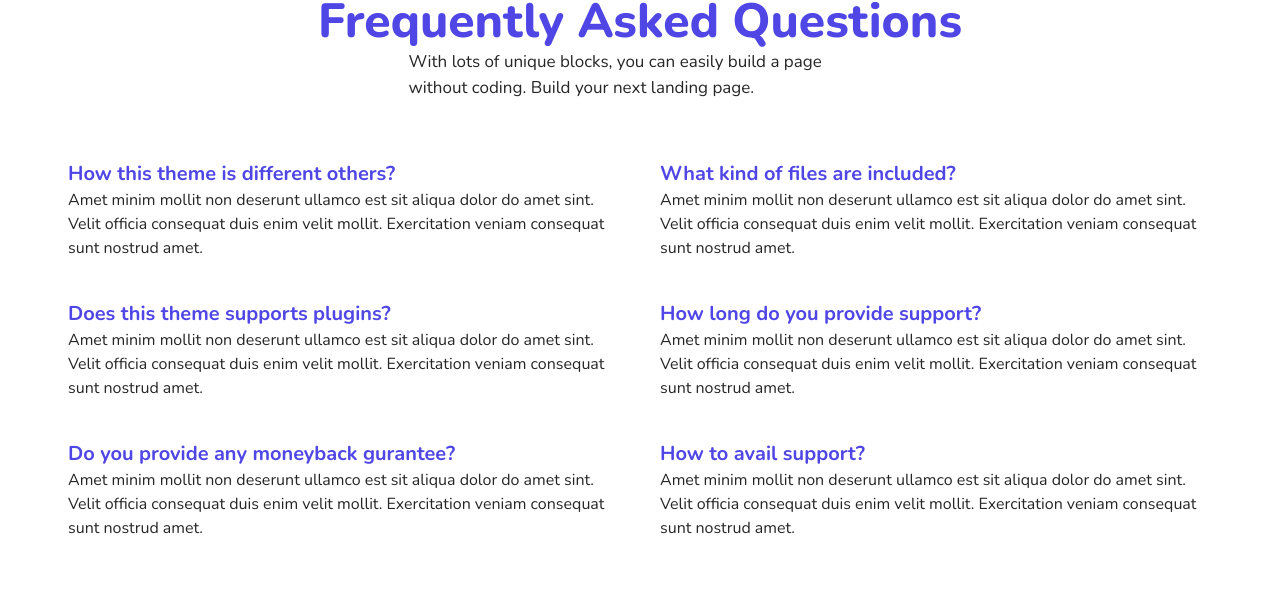
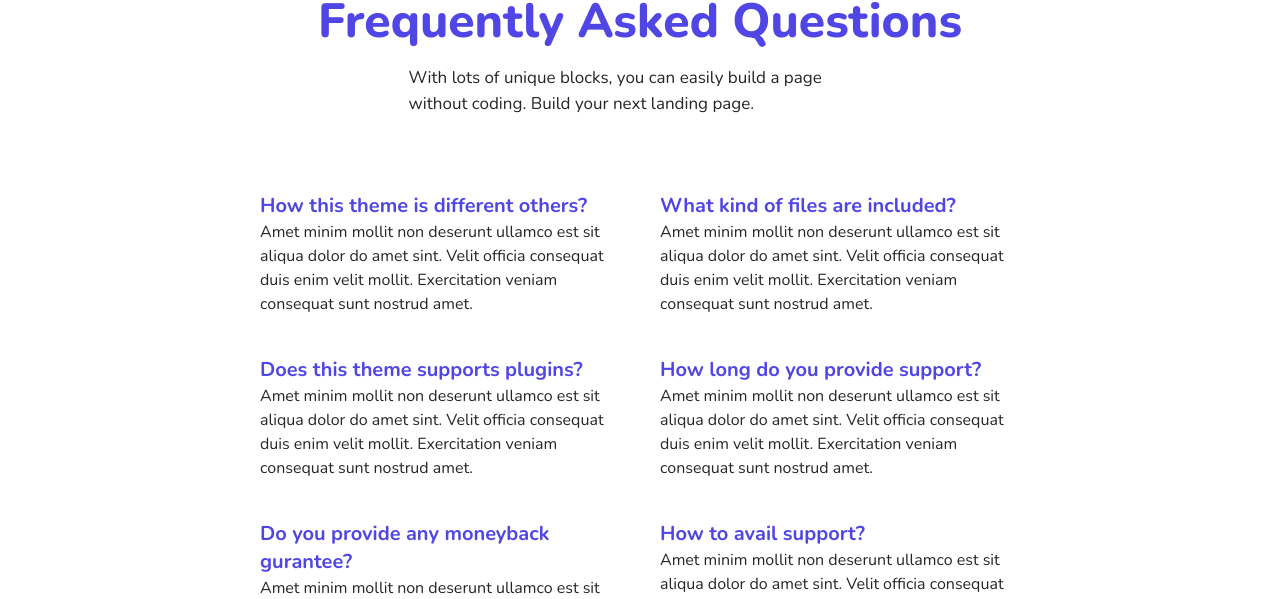
Before and after one commit to VicTips/weware-landing, a React (Create React App) app: page / in a window 1280 px wide. Shown: the part 3041-3640 px from the top of the page. Built offline with nearby package versions, Linux system fonts and the light colour scheme; the HTML template or start-up script is replaced by a standard one.

Commit message:
Add styles

```diff
--- a/src/components/faq/Faq.js
+++ b/src/components/faq/Faq.js
@@ -4,13 +4,13 @@ import QuestionsList from "../../services/constants/QuestionsList"
 const Faq = () => {
   return (
     <section className='px-12 mb-24'>
-      <h2 className='text-5xl font-extrabold text-center mb-[0.25rem] text-indigo-600'>Frequently Asked Questions</h2>
+      <h2 className='text-5xl font-extrabold text-center mb-5 text-indigo-600'>Frequently Asked Questions</h2>
       <div className='flex justify-center'>
         <div className='max-w-[463px] text-[17px] text-neutral-800'>
           With lots of unique blocks, you can easily build a page without coding. Build your next landing page.
         </div>
       </div>
-      <div className='grid grid-cols-1 sm:grid-cols-2 mt-10'>
+      <div className='grid grid-cols-1 sm:grid-cols-2 mt-14 px-48'>
         {QuestionsList.map((question, index) => (
           <div key={index} className='p-5'>
             <div className='font-bold text-indigo-600 text-xl'>{question.question}</div>
```
